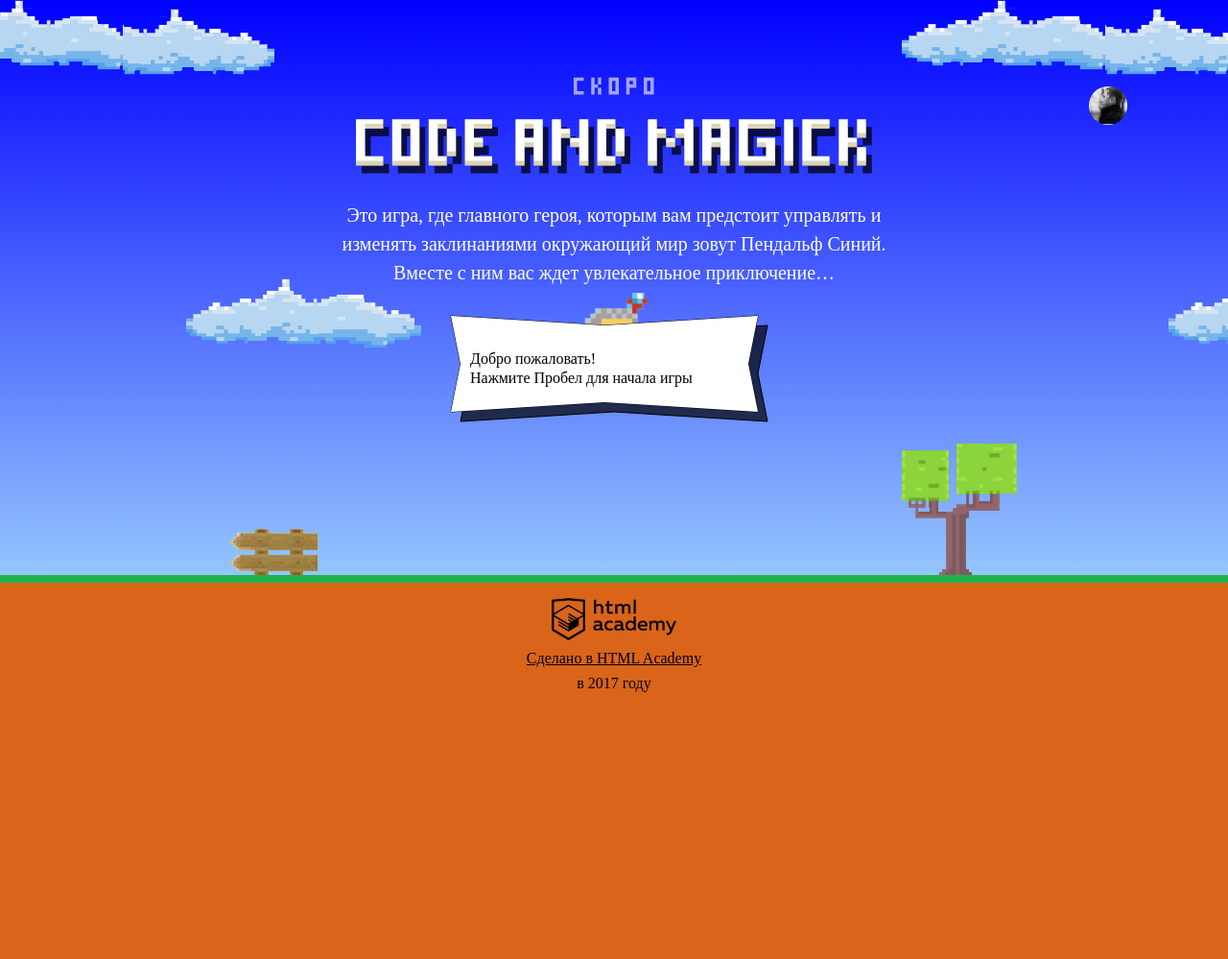
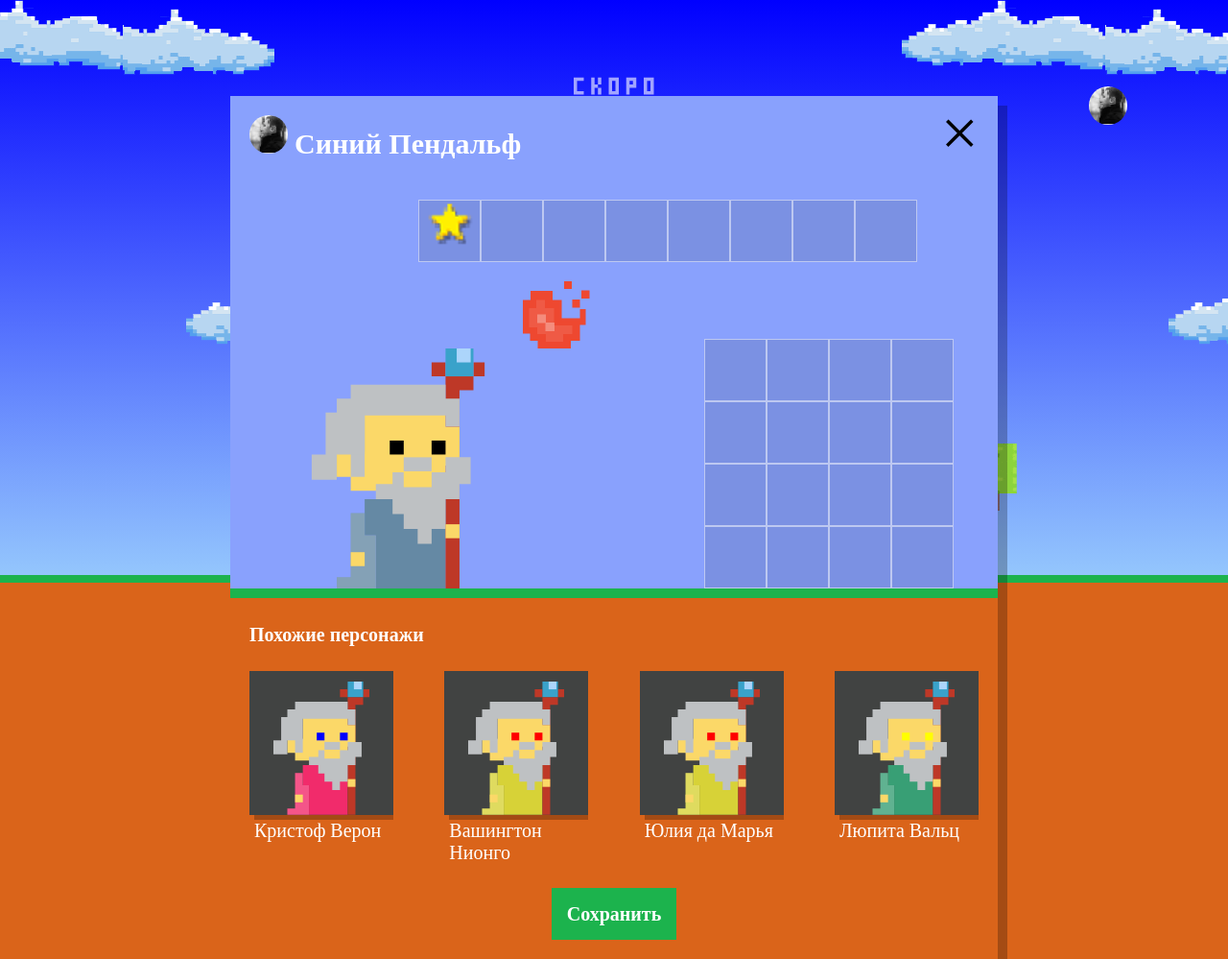
Before and after one commit to SlavaParamount/268269-code-and-magick-1, a website: page index.html in a window 1280 px wide. Shown: the whole page at 96% size. Before the commit the page ends 800 px from the top, so only its background shows below. Drawn offline with Linux system fonts and the light colour scheme; a web font is replaced by a local one.

Commit message:
выполнил задание

```diff
--- a/index.html
+++ b/index.html
@@ -199,6 +199,6 @@
 
 <script src="./js/stat.js"></script>
 <script src="./js/game.js"></script>
-
+<script src="js/setup.js"></script>
 </body>
 </html>
--- /dev/null
+++ b/js/setup.js
@@ -0,0 +1,48 @@
+'use strict';
+var HIDDEN_CLASS = 'hidden';
+var setupBlock = document.querySelector('.setup');
+var WIZARD_NAMES = ['Иван', 'Хуан Себастьян', 'Мария', 'Кристоф', 'Виктор', 'Юлия', 'Люпита', 'Вашингтон'];
+var WIZARD_SURNAMES = ['да Марья', 'Верон', 'Мирабелла', 'Вальц', 'Онопко', 'Топольницкая', 'Нионго', 'Ирвинг'];
+var COAT_COLORS = ['rgb(101, 137, 164)', 'rgb(241, 43, 107)', 'rgb(146, 100, 161)', 'rgb(56, 159, 117)', 'rgb(215, 210, 55)', 'rgb(0, 0, 0)'];
+var EYES_COLORS = ['black', 'red', 'blue', 'yellow', 'green'];
+var wizards = [];
+var similarWizardTemplate = document.querySelector('#similar-wizard-template').content;
+var similarListElement = document.querySelector('.setup-similar-list');
+
+var showElement = function (element) {
+  if (element.classList.contains(HIDDEN_CLASS)) {
+    element.classList.remove(HIDDEN_CLASS);
+  }
+};
+
+showElement(setupBlock);
+
+var generateRandom = function (max_amount) {
+  return Math.floor(Math.random() * max_amount);
+};
+
+for (var i = 0; i < 4; i++) {
+  wizards[i] = {
+    name: WIZARD_NAMES[generateRandom(WIZARD_NAMES.length)] + ' ' + WIZARD_SURNAMES[generateRandom(WIZARD_SURNAMES.length)],
+    coatColor: COAT_COLORS[generateRandom(COAT_COLORS.length)],
+    eyesColor: EYES_COLORS[generateRandom(EYES_COLORS.length)]
+  };
+}
+
+showElement(document.querySelector('.setup-similar'));
+
+var generateWizardElement = function (wizard) {
+  var wizardElement = similarWizardTemplate.cloneNode(true);
+  wizardElement.querySelector('.setup-similar-label').textContent = wizard.name;
+  wizardElement.querySelector('.wizard-coat').style.fill = wizard.coatColor;
+  wizardElement.querySelector('.wizard-eyes').style.fill = wizard.eyesColor;
+  return wizardElement;
+}
+
+var fragment = document.createDocumentFragment();
+
+for (i = 0; i < wizards.length; i++) {
+  fragment.appendChild(generateWizardElement(wizards[i]));
+}
+
+similarListElement.appendChild(fragment);
```
